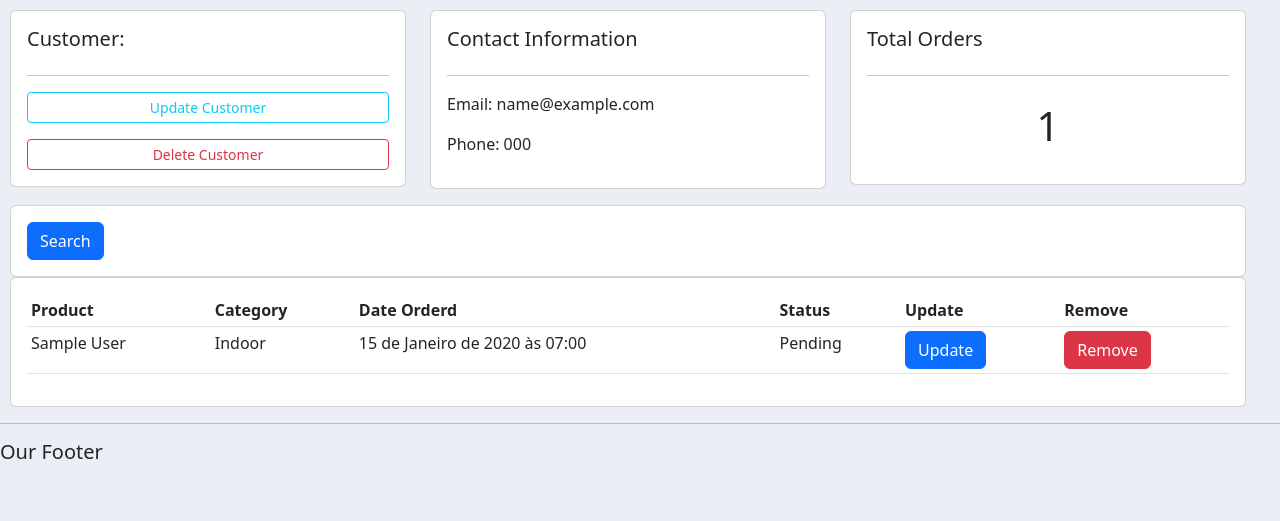
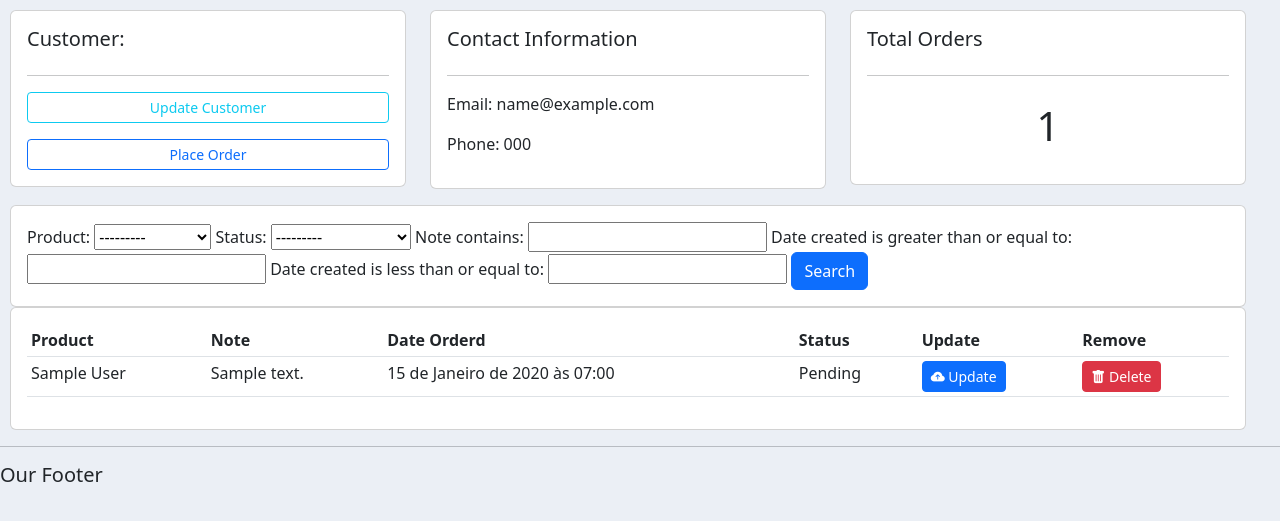
Before and after one commit to patresio/crmDjango, a Django app: page /customer/1 in a window 1280 px wide. Shown: the part 59-580 px from the top of the page. Run offline with Django 4.2, Linux system fonts and the light colour scheme; tables that the repository leaves empty hold one stand-in row (values such as "Sample post"); some libraries are stand-ins or nearby versions.

Commit message:
parte 12

```diff
--- /dev/null
+++ b/accounts/filters.py
@@ -0,0 +1,13 @@
+import django_filters
+from django_filters import DateFilter, CharFilter
+
+from .models import *
+
+class OrderFilter(django_filters.FilterSet):
+    start_date = DateFilter(field_name="date_created", lookup_expr='gte')
+    end_date = DateFilter(field_name="date_created", lookup_expr='lte')
+    note = CharFilter(field_name="note", lookup_expr='icontains')
+    class Meta:
+        model = Order
+        fields = '__all__'
+        exclude = ['customer', 'date_created']
--- a/accounts/models.py
+++ b/accounts/models.py
@@ -43,3 +43,4 @@ class Order(models.Model):
     product = models.ForeignKey(Product, null=True, on_delete=models.SET_NULL)
     date_created = models.DateTimeField(auto_now_add=True, null=True)
     status = models.CharField(max_length=200, null=True, choices=STATUS)
+    note = models.CharField(max_length=1000, null=True)
--- a/accounts/templates/accounts/customer.html
+++ b/accounts/templates/accounts/customer.html
@@ -10,8 +10,10 @@
         >Update Customer</a
       >
       <p class=""></p>
-      <a class="btn btn-outline-danger btn-sm btn-block" href=""
-        >Delete Customer</a
+      <a
+        class="btn btn-outline-primary btn-sm btn-block"
+        href="{% url 'create_order' customer.id %}"
+        >Place Order</a
       >
     </div>
   </div>
@@ -39,6 +41,7 @@
   <div class="col">
     <div class="card card-body">
       <form method="get">
+        {{myFilter.form}}
         <button class="btn btn-primary" type="submit">Search</button>
       </form>
     </div>
@@ -52,7 +55,7 @@
       <table class="table table-sm">
         <tr>
           <th>Product</th>
-          <th>Category</th>
+          <th>Note</th>
           <th>Date Orderd</th>
           <th>Status</th>
           <th>Update</th>
@@ -61,11 +64,23 @@
         {% for order in orders %}
         <tr>
           <td>{{order.product.name}}</td>
-          <td>{{order.product.category}}</td>
+          <td>{{order.note}}</td>
           <td>{{order.date_created}}</td>
           <td>{{order.status}}</td>
-          <td><a href="" class="btn btn-primary">Update</a></td>
-          <td><a href="" class="btn btn-danger">Remove</a></td>
+          <td>
+            <a
+              href="{% url 'update_order' order.id %}"
+              class="btn btn-primary btn-sm"
+              ><i class="bi bi-cloud-arrow-up-fill"></i> Update</a
+            >
+          </td>
+          <td>
+            <a
+              href="{% url 'delete_order' order.id %}"
+              class="btn btn-danger btn-sm"
+              ><i class="bi bi-trash-fill"></i> Delete</a
+            >
+          </td>
         </tr>
         {% endfor %}
       </table>
--- a/accounts/urls.py
+++ b/accounts/urls.py
@@ -5,4 +5,8 @@ urlpatterns = [
     path('', views.home, name='home'),
     path('customer/<str:pk_test>', views.customer, name='customer'),
     path('products/', views.products, name='products'),
+    #orders
+    path('create_order/<str:pk>/', views.createOrder, name='create_order'),
+    path('update_order/<str:pk>/', views.updateOrder, name='update_order'),
+    path('delete_order/<str:pk>/', views.deleteOrder, name='delete_order'),
 ]
--- a/accounts/views.py
+++ b/accounts/views.py
@@ -1,7 +1,10 @@
-from django.shortcuts import render
+from django.shortcuts import render, redirect
 from django.http import HttpResponse
+from django.forms import inlineformset_factory
 # Create your views here.
 from .models import *
+from .forms import *
+from .filters import *
 
 
 def home(request):
@@ -24,19 +27,73 @@ def home(request):
 
     return render(request, 'accounts/dashboard.html', context)
 
+
+
 def customer(request, pk_test):
     customer = Customer.objects.get(id=pk_test)
     orders = customer.order_set.all()
     total_orders = orders.count()
 
+    myFilter = OrderFilter(request.GET, queryset=orders)
+    orders = myFilter.qs
+
     context = {
         'customer': customer,
         'orders': orders,
         'total_orders': total_orders,
+        'myFilter': myFilter,
     }
 
     return render(request, 'accounts/customer.html', context)
 
+
+
+
 def products(request):
     products = Product.objects.all()
-    return render(request, 'accounts/products.html', {'products': products})
+    context = {'products': products}
+    return render(request, 'accounts/products.html', context)
+
+
+
+
+def createOrder(request, pk):
+    OrderFormSet = inlineformset_factory(Customer, Order, fields=('product', 'status'), extra=10)
+    customer = Customer.objects.get(id=pk)
+    #form = OrderForm(initial={'customer': customer})
+    formset = OrderFormSet(queryset=Order.objects.none(),instance=customer)
+    if request.method == 'POST':
+        formset = OrderFormSet(request.POST,instance=customer)
+        #form = OrderForm(request.POST)
+        if formset.is_valid():
+            formset.save()
+            return redirect('/')
+
+    context = {'formset': formset}
+    return render(request, 'accounts/order_form.html', context)
+
+
+
+def updateOrder(request, pk):
+    form = OrderForm()
+
+    order  = Order.objects.get(id=pk)
+    form = OrderForm(instance=order)
+
+    if request.method == 'POST':
+        form = OrderForm(request.POST, instance=order)
+        if form.is_valid():
+            form.save()
+            return redirect('/')
+
+    context = {'form': form}
+    return render(request, 'accounts/order_form.html', context)
+
+
+def deleteOrder(request, pk):
+    order  = Order.objects.get(id=pk)
+    if request.method == 'POST':
+        order.delete()
+        return redirect('/')
+    context = {'item': order}
+    return render(request, 'accounts/delete.html', context)
--- a/crmDjango/settings.py
+++ b/crmDjango/settings.py
@@ -26,8 +26,10 @@ INSTALLED_APPS = [
     'django.contrib.sessions',
     'django.contrib.messages',
     'django.contrib.staticfiles',
-
+    #MyAPPS
     'accounts',
+    #otherAPPS
+    'django_filters',
 ]
 
 MIDDLEWARE = [
```
Also changed, not shown: accounts/forms.py (added, +7 -0 lines), accounts/templates/accounts/dashboard.html (+16 -4 lines), accounts/templates/accounts/delete.html (added, +22 -0 lines), accounts/templates/accounts/order_form.html (added, +16 -0 lines), accounts/migrations/0007_order_note.py (added).
